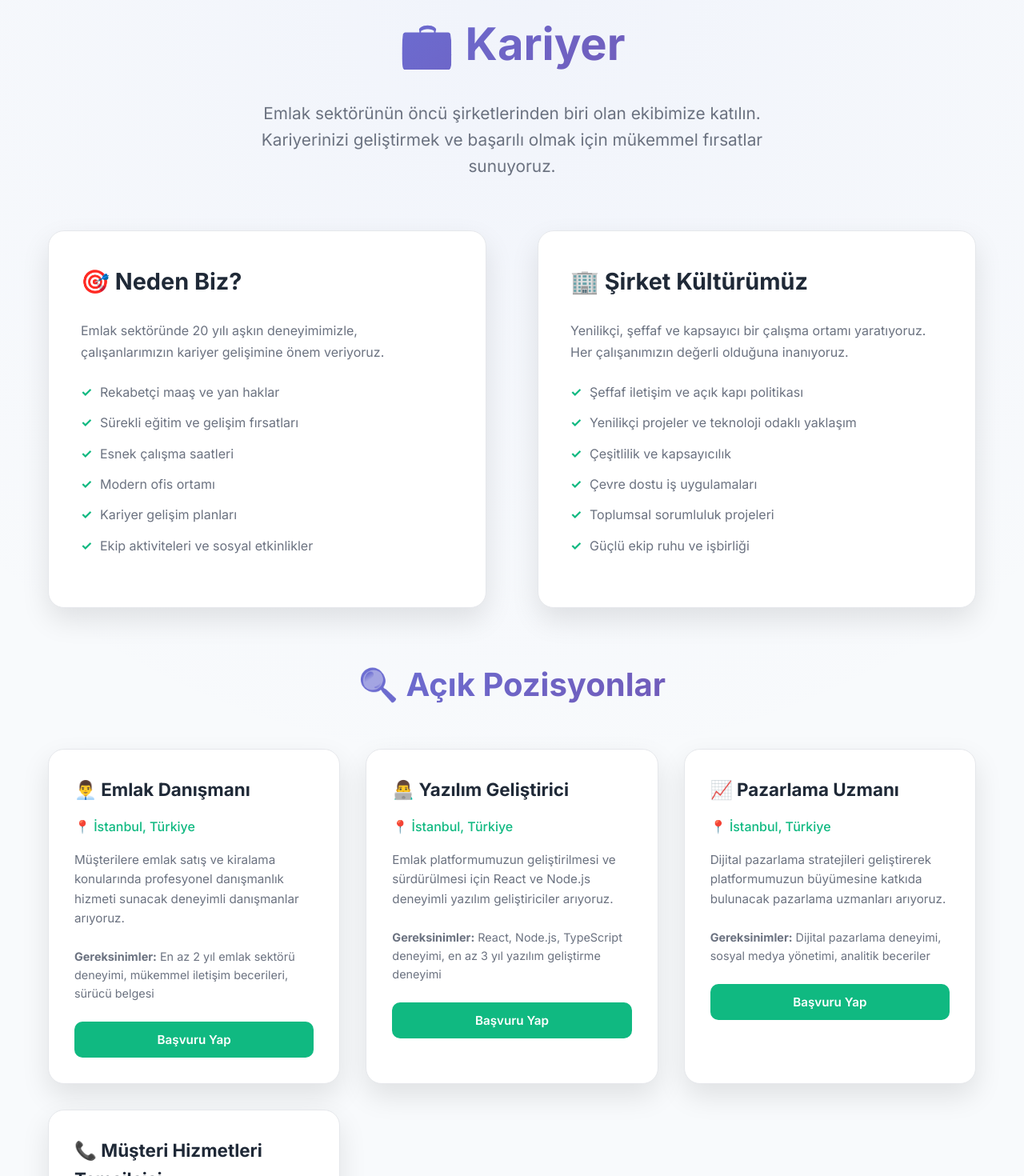
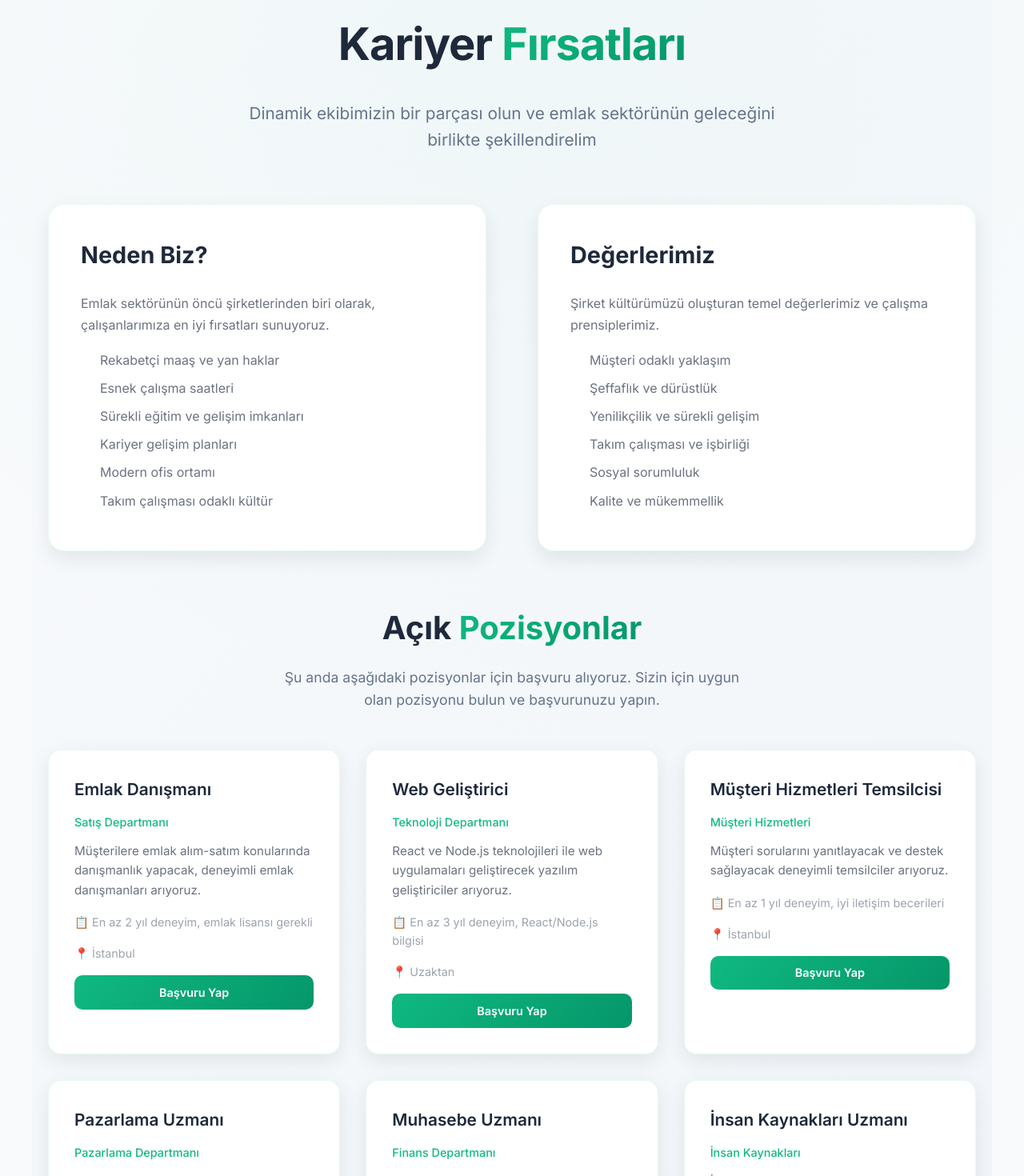
Before and after one commit to sametyasit/Emlak, a React app: page /careers in a window 1280 px wide. Shown: the part 100-1570 px from the top of the page at 80% size. Built offline with nearby package versions, Linux system fonts and the light colour scheme.

Commit message:
Update CareersPage.tsx

```diff
--- a/src/pages/CareersPage.tsx
+++ b/src/pages/CareersPage.tsx
@@ -16,8 +16,8 @@ const Container = styled.div`
   max-width: 1200px;
   margin: 0 auto;
   padding: 2rem 20px;
-  background-color: var(--bg-primary);
-  color: var(--text-primary);
+  background: linear-gradient(135deg, #f8fafc 0%, #f1f5f9 100%);
+  color: #1e293b;
   min-height: 100vh;
   position: relative;
 
@@ -29,7 +29,7 @@ const Container = styled.div`
     transform: translateX(-50%);
     width: 100vw;
     height: 100%;
-    background: radial-gradient(circle at 50% 0%, rgba(102, 126, 234, 0.05) 0%, transparent 50%);
+    background: radial-gradient(circle at 50% 0%, rgba(16, 185, 129, 0.03) 0%, transparent 50%);
     pointer-events: none;
     z-index: 0;
   }
@@ -44,29 +44,27 @@ const HeroSection = styled.div`
 `;
 
 const Title = styled.h1`
-  font-size: 3.5rem;
+  font-size: clamp(2.5rem, 5vw, 3.5rem);
   font-weight: 800;
-  background: linear-gradient(135deg, #667eea 0%, #764ba2 100%);
-  -webkit-background-clip: text;
-  -webkit-text-fill-color: transparent;
-  background-clip: text;
+  color: #1e293b;
   margin-bottom: 1.5rem;
+  letter-spacing: -0.02em;
 
-  @media (max-width: 768px) {
-    font-size: 2.5rem;
+  span {
+    background: linear-gradient(135deg, #10b981 0%, #059669 100%);
+    -webkit-background-clip: text;
+    -webkit-text-fill-color: transparent;
+    background-clip: text;
   }
 `;
 
 const Subtitle = styled.p`
-  font-size: 1.3rem;
-  color: var(--text-secondary);
+  font-size: clamp(1.1rem, 2vw, 1.3rem);
+  color: #64748b;
   max-width: 700px;
   margin: 0 auto;
   line-height: 1.6;
-
-  @media (max-width: 768px) {
-    font-size: 1.1rem;
-  }
+  font-weight: 400;
 `;
 
 const ContentSection = styled.div`
@@ -84,11 +82,11 @@ const ContentSection = styled.div`
 `;
 
 const InfoCard = styled.div`
-  background: var(--card-bg);
+  background: rgba(255, 255, 255, 0.95);
   border-radius: 20px;
   padding: 2.5rem;
-  box-shadow: 0 15px 35px rgba(0, 0, 0, 0.1);
-  border: 1px solid var(--border-color);
+  box-shadow: 0 10px 25px rgba(0, 0, 0, 0.08);
+  border: 1px solid rgba(16, 185, 129, 0.1);
   backdrop-filter: blur(10px);
   animation: ${fadeInUp} 0.8s ease-out;
 
@@ -96,54 +94,29 @@ const InfoCard = styled.div`
     font-size: 1.8rem;
     font-weight: 700;
     margin-bottom: 1.5rem;
-    color: var(--text-primary);
+    color: #1e293b;
   }
 
   p {
-    color: var(--text-secondary);
+    color: #6b7280;
     line-height: 1.7;
     margin-bottom: 1rem;
-    font-size: 1rem;
   }
 
   ul {
-    list-style: none;
-    padding: 0;
-    margin: 1.5rem 0;
-  }
+    color: #6b7280;
+    line-height: 1.7;
+    padding-left: 1.5rem;
 
-  li {
-    color: var(--text-secondary);
-    margin-bottom: 0.8rem;
-    padding-left: 1.5rem;
-    position: relative;
-
-    &::before {
-      content: '✓';
-      position: absolute;
-      left: 0;
-      color: var(--accent-color);
-      font-weight: bold;
+    li {
+      margin-bottom: 0.5rem;
     }
   }
 `;
 
 const JobsSection = styled.div`
-  margin-bottom: 4rem;
   position: relative;
   z-index: 1;
-  animation: ${fadeInUp} 0.8s ease-out;
-
-  h2 {
-    font-size: 2.5rem;
-    font-weight: 700;
-    text-align: center;
-    margin-bottom: 3rem;
-    background: linear-gradient(135deg, #667eea 0%, #764ba2 100%);
-    -webkit-background-clip: text;
-    -webkit-text-fill-color: transparent;
-    background-clip: text;
-  }
 `;
 
 const JobsGrid = styled.div`
@@ -153,162 +126,197 @@ const JobsGrid = styled.div`
 `;
 
 const JobCard = styled.div`
-  background: var(--card-bg);
-  border-radius: 20px;
+  background: rgba(255, 255, 255, 0.95);
+  border-radius: 16px;
   padding: 2rem;
-  box-shadow: 0 15px 35px rgba(0, 0, 0, 0.1);
-  border: 1px solid var(--border-color);
+  box-shadow: 0 8px 25px rgba(0, 0, 0, 0.08);
+  border: 1px solid rgba(16, 185, 129, 0.1);
   backdrop-filter: blur(10px);
   transition: all 0.3s ease;
+  cursor: pointer;
 
   &:hover {
     transform: translateY(-5px);
-    box-shadow: 0 20px 40px rgba(0, 0, 0, 0.15);
+    box-shadow: 0 15px 35px rgba(16, 185, 129, 0.15);
   }
 
-  h3 {
-    font-size: 1.4rem;
-    font-weight: 700;
-    margin-bottom: 1rem;
-    color: var(--text-primary);
+  h4 {
+    font-size: 1.3rem;
+    font-weight: 600;
+    color: #1e293b;
+    margin-bottom: 0.8rem;
   }
 
-  .location {
-    color: var(--accent-color);
+  .department {
+    color: #10b981;
     font-weight: 500;
-    margin-bottom: 1rem;
-    display: flex;
-    align-items: center;
-    gap: 0.5rem;
+    margin-bottom: 0.8rem;
+    font-size: 0.9rem;
   }
 
   .description {
-    color: var(--text-secondary);
+    color: #6b7280;
     line-height: 1.6;
-    margin-bottom: 1.5rem;
+    margin-bottom: 1rem;
     font-size: 0.95rem;
   }
 
   .requirements {
-    color: var(--text-secondary);
+    color: #9ca3af;
     font-size: 0.9rem;
-    margin-bottom: 1.5rem;
+    margin-bottom: 1rem;
   }
 
   .apply-button {
-    background: var(--accent-color);
+    background: linear-gradient(135deg, #10b981 0%, #059669 100%);
     color: white;
     border: none;
     padding: 0.8rem 1.5rem;
     border-radius: 10px;
-    font-size: 0.95rem;
+    font-size: 0.9rem;
     font-weight: 600;
     cursor: pointer;
     transition: all 0.3s ease;
     width: 100%;
 
     &:hover {
-      background: var(--accent-hover);
       transform: translateY(-2px);
+      box-shadow: 0 8px 20px rgba(16, 185, 129, 0.3);
     }
   }
 `;
 
+const SectionTitle = styled.h2`
+  font-size: clamp(2rem, 4vw, 2.5rem);
+  font-weight: 700;
+  color: #1e293b;
+  margin-bottom: 1rem;
+  text-align: center;
+
+  span {
+    background: linear-gradient(135deg, #10b981 0%, #059669 100%);
+    -webkit-background-clip: text;
+    -webkit-text-fill-color: transparent;
+    background-clip: text;
+  }
+`;
+
+const SectionSubtitle = styled.p`
+  font-size: 1.1rem;
+  color: #64748b;
+  max-width: 600px;
+  margin: 0 auto 3rem;
+  line-height: 1.6;
+  text-align: center;
+`;
+
 const CareersPage: React.FC = () => {
-  const jobs = [
+  const jobOpenings = [
     {
       id: 1,
       title: "Emlak Danışmanı",
-      location: "İstanbul, Türkiye",
-      description: "Müşterilere emlak satış ve kiralama konularında profesyonel danışmanlık hizmeti sunacak deneyimli danışmanlar arıyoruz.",
-      requirements: "En az 2 yıl emlak sektörü deneyimi, mükemmel iletişim becerileri, sürücü belgesi",
-      icon: "👨‍💼"
+      department: "Satış Departmanı",
+      description: "Müşterilere emlak alım-satım konularında danışmanlık yapacak, deneyimli emlak danışmanları arıyoruz.",
+      requirements: "En az 2 yıl deneyim, emlak lisansı gerekli",
+      location: "İstanbul"
     },
     {
       id: 2,
-      title: "Yazılım Geliştirici",
-      location: "İstanbul, Türkiye",
-      description: "Emlak platformumuzun geliştirilmesi ve sürdürülmesi için React ve Node.js deneyimli yazılım geliştiriciler arıyoruz.",
-      requirements: "React, Node.js, TypeScript deneyimi, en az 3 yıl yazılım geliştirme deneyimi",
-      icon: "👨‍💻"
+      title: "Web Geliştirici",
+      department: "Teknoloji Departmanı",
+      description: "React ve Node.js teknolojileri ile web uygulamaları geliştirecek yazılım geliştiriciler arıyoruz.",
+      requirements: "En az 3 yıl deneyim, React/Node.js bilgisi",
+      location: "Uzaktan"
     },
     {
       id: 3,
-      title: "Pazarlama Uzmanı",
-      location: "İstanbul, Türkiye",
-      description: "Dijital pazarlama stratejileri geliştirerek platformumuzun büyümesine katkıda bulunacak pazarlama uzmanları arıyoruz.",
-      requirements: "Dijital pazarlama deneyimi, sosyal medya yönetimi, analitik beceriler",
-      icon: "📈"
+      title: "Müşteri Hizmetleri Temsilcisi",
+      department: "Müşteri Hizmetleri",
+      description: "Müşteri sorularını yanıtlayacak ve destek sağlayacak deneyimli temsilciler arıyoruz.",
+      requirements: "En az 1 yıl deneyim, iyi iletişim becerileri",
+      location: "İstanbul"
     },
     {
       id: 4,
-      title: "Müşteri Hizmetleri Temsilcisi",
-      location: "İstanbul, Türkiye",
-      description: "Müşterilerimize en iyi hizmeti sunmak için sabırlı ve iletişim becerileri güçlü temsilciler arıyoruz.",
-      requirements: "Mükemmel Türkçe, temel İngilizce, müşteri odaklı yaklaşım",
-      icon: "📞"
+      title: "Pazarlama Uzmanı",
+      department: "Pazarlama Departmanı",
+      description: "Dijital pazarlama stratejileri geliştirecek ve kampanyaları yönetecek uzmanlar arıyoruz.",
+      requirements: "En az 2 yıl deneyim, dijital pazarlama bilgisi",
+      location: "İstanbul"
+    },
+    {
+      id: 5,
+      title: "Muhasebe Uzmanı",
+      department: "Finans Departmanı",
+      description: "Şirket muhasebe işlemlerini yürütecek deneyimli muhasebe uzmanları arıyoruz.",
+      requirements: "En az 3 yıl deneyim, muhasebe lisansı",
+      location: "İstanbul"
+    },
+    {
+      id: 6,
+      title: "İnsan Kaynakları Uzmanı",
+      department: "İnsan Kaynakları",
+      description: "İşe alım süreçlerini yönetecek ve çalışan gelişimi konularında destek sağlayacak uzmanlar arıyoruz.",
+      requirements: "En az 2 yıl deneyim, İK süreçleri bilgisi",
+      location: "İstanbul"
     }
   ];
 
   return (
     <Container>
       <HeroSection>
-        <Title>💼 Kariyer</Title>
+        <Title>Kariyer <span>Fırsatları</span></Title>
         <Subtitle>
-          Emlak sektörünün öncü şirketlerinden biri olan ekibimize katılın.
-          Kariyerinizi geliştirmek ve başarılı olmak için mükemmel fırsatlar sunuyoruz.
+          Dinamik ekibimizin bir parçası olun ve emlak sektörünün geleceğini birlikte şekillendirelim
         </Subtitle>
       </HeroSection>
 
       <ContentSection>
         <InfoCard>
-          <h3>🎯 Neden Biz?</h3>
+          <h3>Neden Biz?</h3>
           <p>
-            Emlak sektöründe 20 yılı aşkın deneyimimizle, çalışanlarımızın
-            kariyer gelişimine önem veriyoruz.
+            Emlak sektörünün öncü şirketlerinden biri olarak, çalışanlarımıza en iyi fırsatları sunuyoruz.
           </p>
           <ul>
             <li>Rekabetçi maaş ve yan haklar</li>
-            <li>Sürekli eğitim ve gelişim fırsatları</li>
             <li>Esnek çalışma saatleri</li>
+            <li>Sürekli eğitim ve gelişim imkanları</li>
+            <li>Kariyer gelişim planları</li>
             <li>Modern ofis ortamı</li>
-            <li>Kariyer gelişim planları</li>
-            <li>Ekip aktiviteleri ve sosyal etkinlikler</li>
+            <li>Takım çalışması odaklı kültür</li>
           </ul>
         </InfoCard>
 
         <InfoCard>
-          <h3>🏢 Şirket Kültürümüz</h3>
+          <h3>Değerlerimiz</h3>
           <p>
-            Yenilikçi, şeffaf ve kapsayıcı bir çalışma ortamı yaratıyoruz.
-            Her çalışanımızın değerli olduğuna inanıyoruz.
+            Şirket kültürümüzü oluşturan temel değerlerimiz ve çalışma prensiplerimiz.
           </p>
           <ul>
-            <li>Şeffaf iletişim ve açık kapı politikası</li>
-            <li>Yenilikçi projeler ve teknoloji odaklı yaklaşım</li>
-            <li>Çeşitlilik ve kapsayıcılık</li>
-            <li>Çevre dostu iş uygulamaları</li>
-            <li>Toplumsal sorumluluk projeleri</li>
-            <li>Güçlü ekip ruhu ve işbirliği</li>
+            <li>Müşteri odaklı yaklaşım</li>
+            <li>Şeffaflık ve dürüstlük</li>
+            <li>Yenilikçilik ve sürekli gelişim</li>
+            <li>Takım çalışması ve işbirliği</li>
+            <li>Sosyal sorumluluk</li>
+            <li>Kalite ve mükemmellik</li>
           </ul>
         </InfoCard>
       </ContentSection>
 
       <JobsSection>
-        <h2>🔍 Açık Pozisyonlar</h2>
+        <SectionTitle>Açık <span>Pozisyonlar</span></SectionTitle>
+        <SectionSubtitle>
+          Şu anda aşağıdaki pozisyonlar için başvuru alıyoruz. Sizin için uygun olan pozisyonu bulun ve başvurunuzu yapın.
+        </SectionSubtitle>
+
         <JobsGrid>
-          {jobs.map((job) => (
+          {jobOpenings.map((job) => (
             <JobCard key={job.id}>
-              <h3>{job.icon} {job.title}</h3>
-              <div className="location">
-                📍 {job.location}
-              </div>
-              <div className="description">
-                {job.description}
-              </div>
-              <div className="requirements">
-                <strong>Gereksinimler:</strong> {job.requirements}
-              </div>
+              <h4>{job.title}</h4>
+              <div className="department">{job.department}</div>
+              <p className="description">{job.description}</p>
+              <div className="requirements">📋 {job.requirements}</div>
+              <div className="requirements">📍 {job.location}</div>
               <button className="apply-button">
                 Başvuru Yap
               </button>
```
